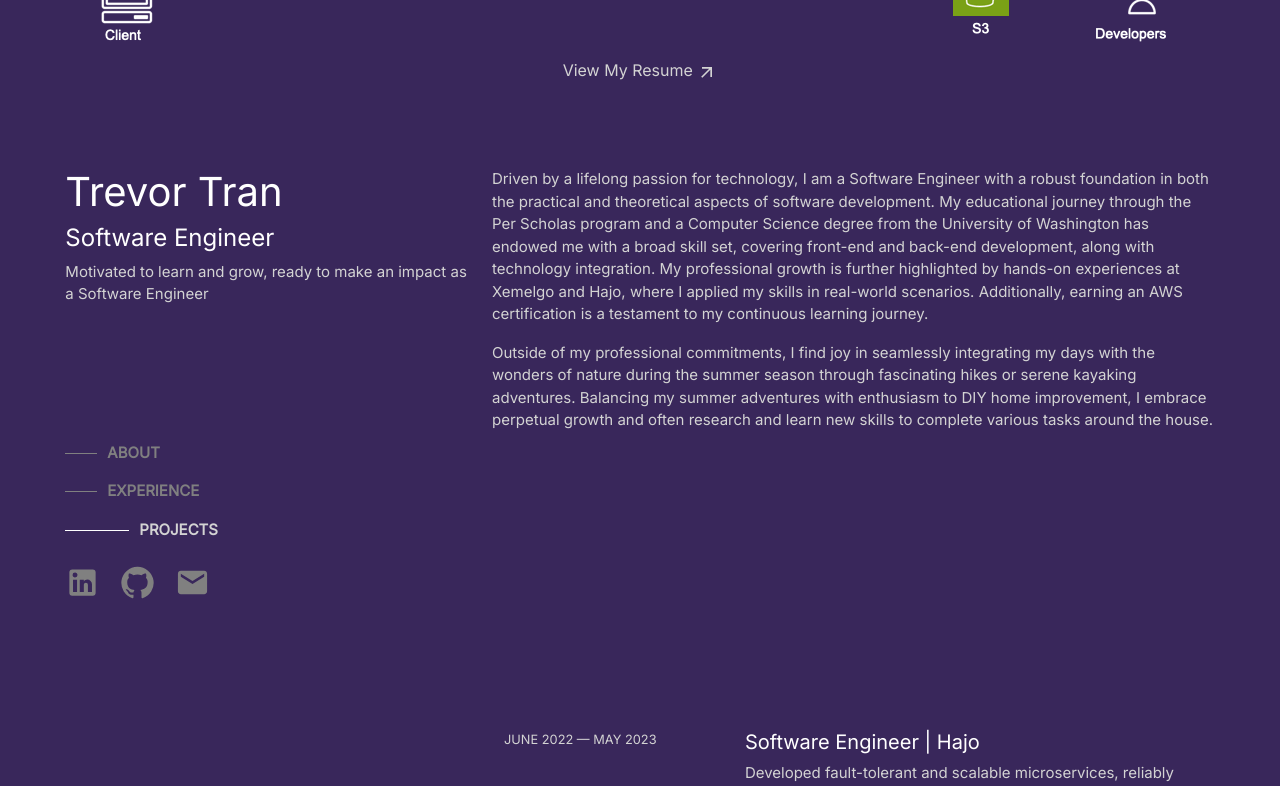
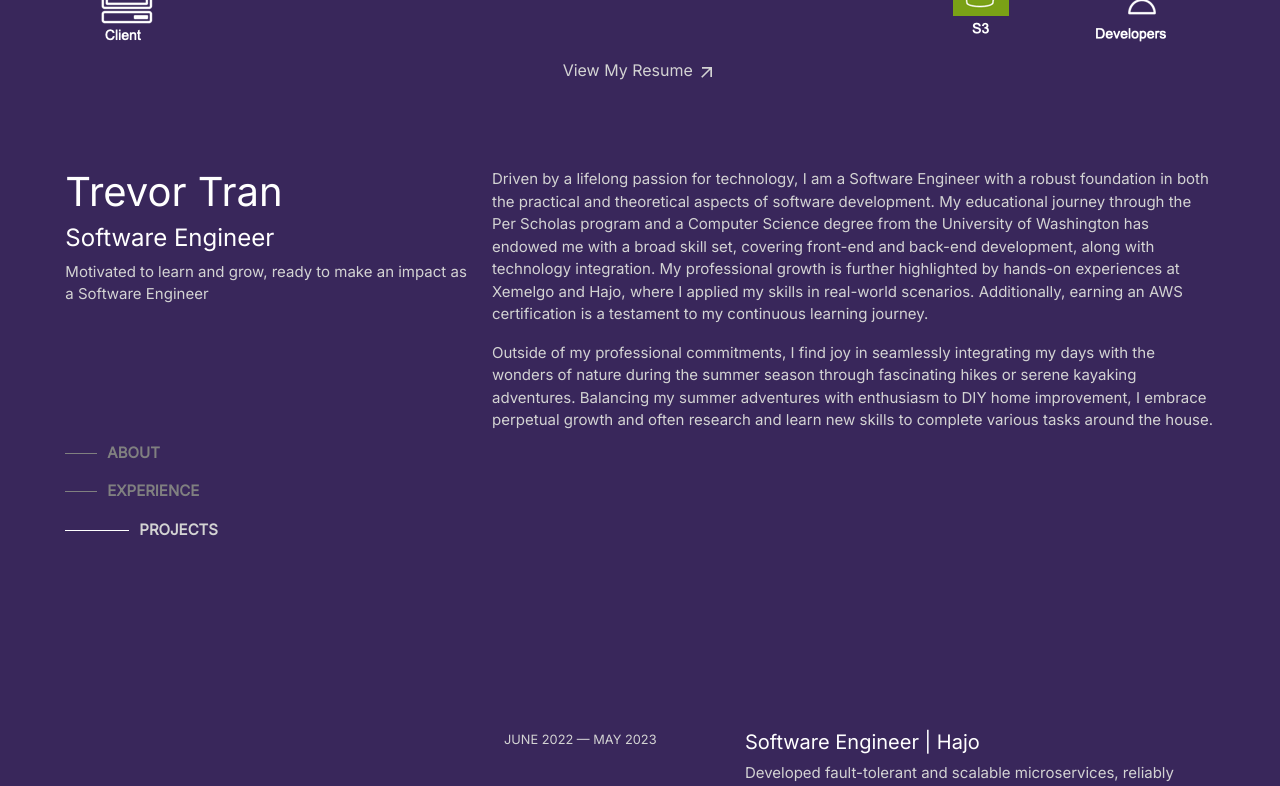
Before and after one commit to trevor-tran/portfolio, a React (Create React App) app: page / in a window 1280 px wide. Shown: the part 680-1466 px from the top of the page. Built offline with nearby package versions, Linux system fonts and the light colour scheme.

Commit message:
fixed social icons not positioned at bottom

```diff
--- a/src/App.js
+++ b/src/App.js
@@ -61,7 +61,7 @@ function App() {
 
       <div className="row justify-content-center mx-2 mx-lg-auto">
         {/* left half of page: quick intro + nav links  */}
-        <div id="left-side-container" className="col-lg-4 col-xxl-3 d-lg-block d-none vh-100 pt-5">
+        <div id="left-side-container" className="col-lg-4 col-xxl-3 d-lg-flex flex-lg-column justify-content-lg-between d-none vh-100 pt-5">
           <SideBar sectionId={activeSectionId} />
           <SocialMedia />
         </div>
--- a/src/assets/css/App.scss
+++ b/src/assets/css/App.scss
@@ -11,12 +11,12 @@ $bottom-page-pace: 10vh;
 .footer {
   margin-bottom: $bottom-page-pace;
 
-  .h6:hover .arrow{
+  .h6:hover .arrow {
     transform: translate(5px, -5px);
     transition: .2s ease-out;
   }
 }
 
 #left-side-container {
-  padding: auto;
+  padding-bottom: $bottom-page-pace;
 }
--- a/src/components/SideBar.js
+++ b/src/components/SideBar.js
@@ -14,7 +14,6 @@ export default function SideBar({ sectionId }) {
   }
 
   return (
-    <>
     <div className="navbar-container">
       <p className="h1">{persona.name}</p>
       <p className="h4">{persona.title}</p>
@@ -42,6 +41,5 @@ export default function SideBar({ sectionId }) {
         </ul>
       </nav>
     </div>
-    </>
   )
 }
```
Lines whose indentation alone changed are shown as unchanged.
